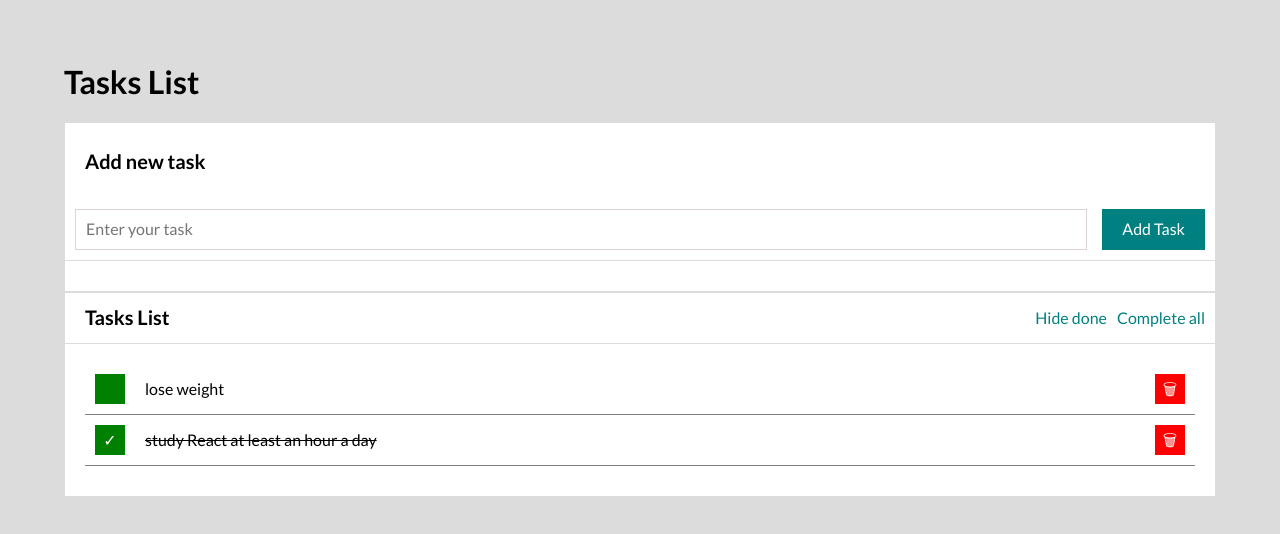
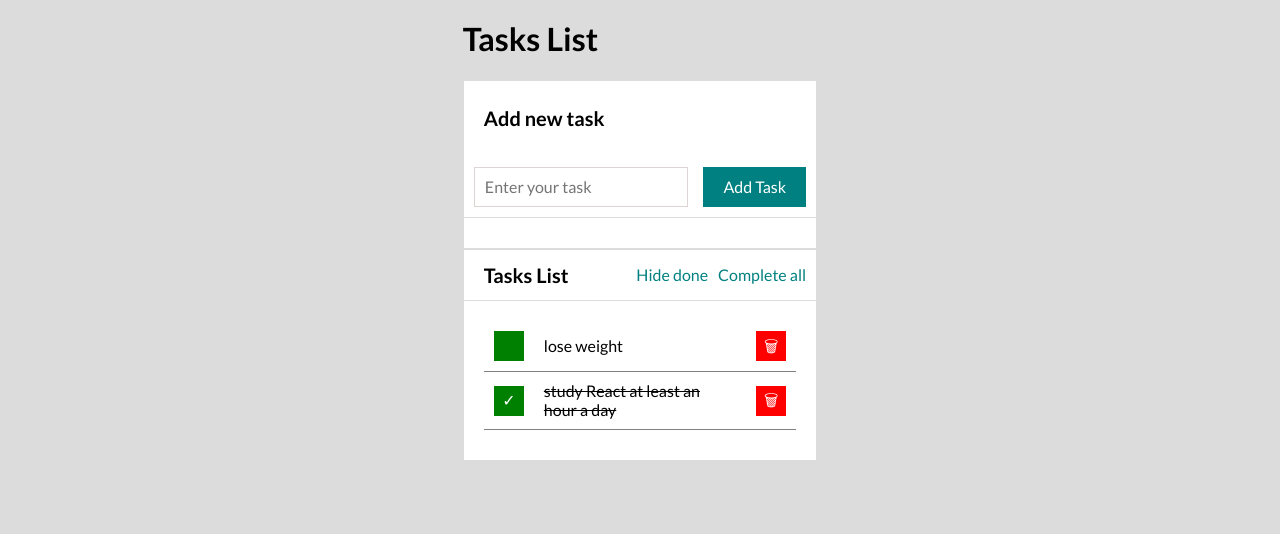
Before and after one commit to MarcinkPawel/Todo-List-with-React, a React (Create React App) app: page / in a window 1280 px wide. Shown: the top 534 px of the page. Built offline with nearby package versions, Linux system fonts and the light colour scheme.

Commit message:
width does not work, flex-basis does not work

```diff
--- a/src/index.css
+++ b/src/index.css
@@ -7,7 +7,11 @@ html {
 }
 
 .body {
-  background-color: rgba(189, 188, 188, 0.522);
+  display: flex;
+  flex-direction: row;
+  justify-content: center;
+  align-items: center;
+  background-color: rgba(189, 188, 188, 0.521);
   word-break: break-word;
   font-family: 'Lato', sans-serif;
 }
```
